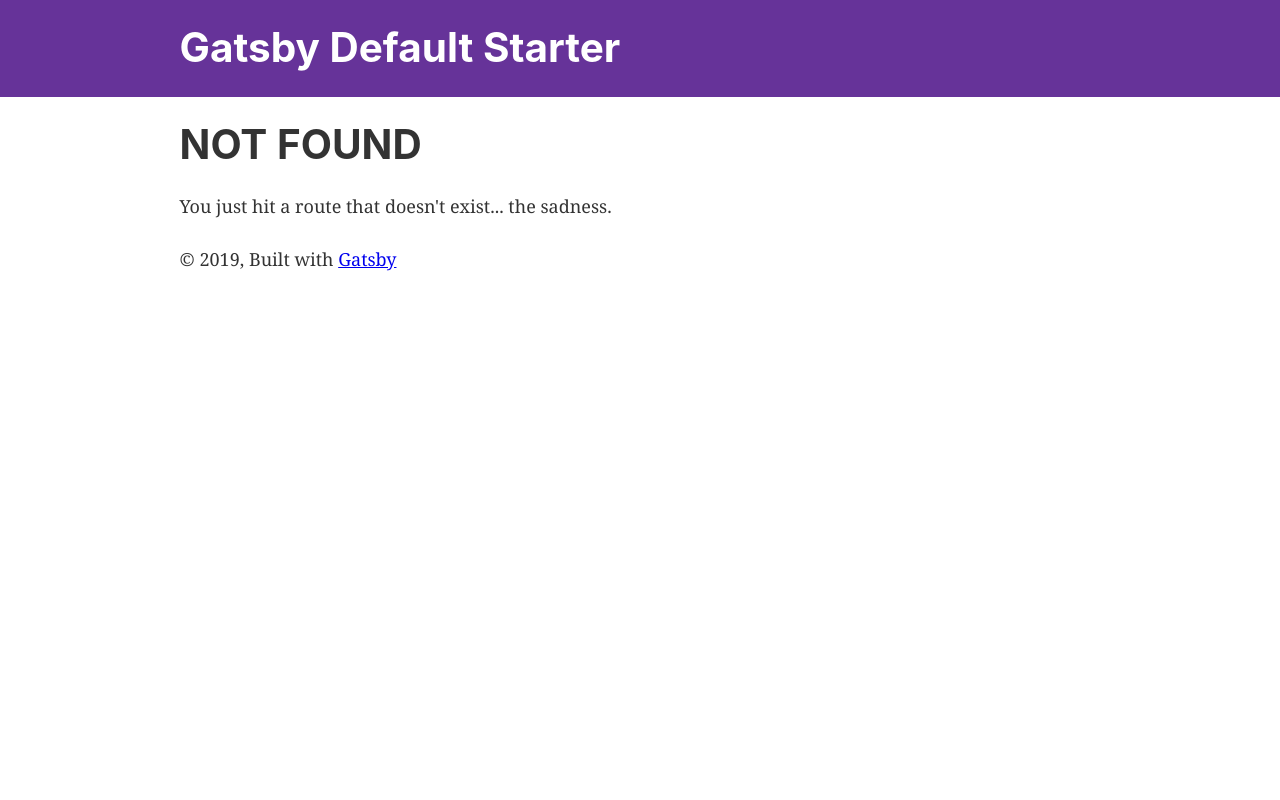
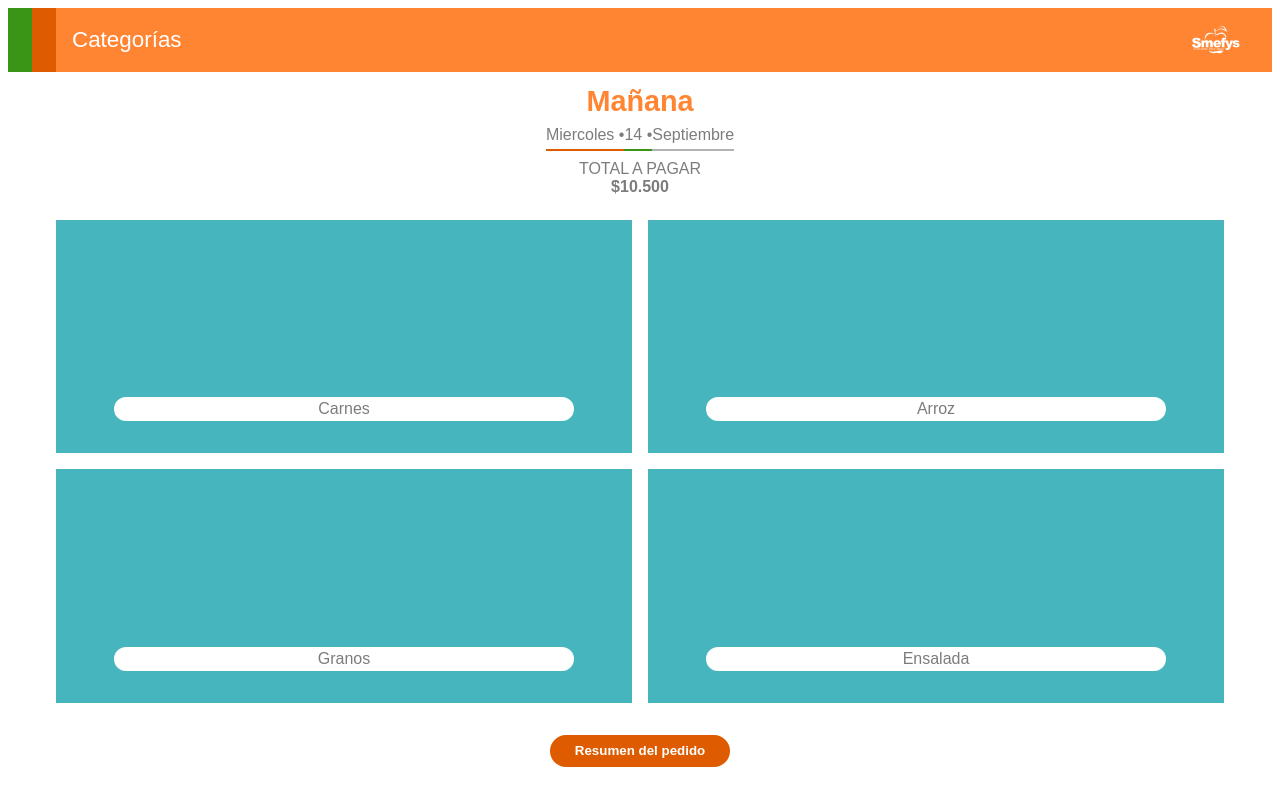
Before and after one commit to iduart/smefys, a Gatsby site: page /categories in a window 1280 px wide. Before the commit this address had no page. Built offline with nearby package versions, Linux system fonts and the light colour scheme; Gatsby itself is replaced by a stand-in of ours.

Commit message:
Add categories page layout

```diff
--- a/src/components/Button/button.js
+++ b/src/components/Button/button.js
@@ -1,13 +1,28 @@
-import styled from 'styled-components';
+import styled from "styled-components"
 
-export const Button = styled.button`
+const Button = styled.button`
   border-radius: 2rem;
   border: solid transparent 1px;
-  color: #FFFFFF;
-  background-color: #3A9517;
+  color: #ffffff;
+  padding: 0;
+  margin: 0;
+`
+
+export const PrimaryButton = styled(Button)`
+  background-color: #3a9517;
   padding: 0.9rem 3rem;
   font-size: 1.2rem;
   font-weight: bold;
   height: 3.4rem;
   width: 70%;
-`;
+`
+
+export const SecondaryButton = styled(Button)`
+  background-color: #de5b00;
+  padding-left: 1.5rem;
+  padding-right: 1.5rem;
+  padding-top: 0.4rem;
+  padding-bottom: 0.4rem;
+  font-weight: bold;
+  height: 2rem;
+`
--- a/src/components/Icons/index.js
+++ b/src/components/Icons/index.js
@@ -1,3 +1,4 @@
 export { Logo } from './Logo';
 export { UserAvatarIcon } from './UserAvatarIcon';
 export { FacebookIcon } from './FacebookIcon';
+export { LogoIcon } from './LogoIcon';
--- /dev/null
+++ b/src/pages/categories.js
@@ -0,0 +1,159 @@
+import React from "react"
+import styled from "styled-components"
+import { LogoIcon } from "../components/Icons"
+import { SecondaryButton } from '../components/Button/Button';
+
+const Page = styled.div`
+  font-family: arial;
+  color: #7c7c7c;
+`
+
+const Header = styled.div`
+  display: flex;
+  flex-flow: row nowrap;
+  height: 4rem;
+  background-color: #ff8533;
+  color: #ffffff;
+  font-size: 1.4rem;
+  align-items: center;
+  padding-right: 2rem;
+`
+
+const ColorBlock = styled.div`
+  background-color: ${props => props.color}
+  width: 1.5rem;
+  height: 100%;
+`
+
+const Title = styled.div`
+  margin-left: 1rem;
+`
+
+const HeaderIcon = styled(LogoIcon)`
+  margin-left: auto;
+`
+
+const Content = styled.div`
+  display: flex;
+  flex-flow: column nowrap;
+`
+
+const ContentHeader = styled.div`
+  display: flex;
+  flex-flow: column nowrap;
+  align-items: center;
+  margin-top: 0.8rem;
+
+  .title {
+    color: #ff8533;
+    font-size: 1.8rem;
+    font-weight: bold;
+  }
+
+  .order-date {
+    margin-top: 0.5rem;
+
+    span {
+      padding-bottom: 0.4rem;
+    }
+
+    span:nth-child(1) {
+      border-bottom: solid #DE5B00 2px;
+    }
+
+    span:nth-child(2) {
+      border-bottom: solid #3A9517 2px;
+    }
+
+    span:nth-child(3) {
+      border-bottom: solid #B3B3B3 2px;
+    }
+  }
+
+  .total-payment {
+    margin-top: 1rem;
+
+    .total-payment-value {
+      font-weight: bold;
+      text-align: center;
+    }
+  }
+`
+
+const ContentBody = styled.div`
+  display: grid;
+  margin-top: 1.5rem;
+  grid-template-columns: repeat(2, 1fr);
+  grid-gap: 1rem;
+  padding: 0 3rem;
+`;
+
+const Category = styled.div`
+  background-color: #47B5BE;
+  min-height: 9rem;
+  padding: 10%;
+  padding-bottom: 2rem;
+  display: flex;
+  flex-direction: column;
+  justify-content: flex-end;
+
+  div {
+    background-color: #FFFFFF;
+    border-radius: 20px;
+    text-align: center;
+    bottom: 20%;
+    padding: 0.2rem 0.5rem;
+  }
+`;
+
+const Footer = styled.div`
+  display: flex;
+  justify-content: center;
+  margin-top: 2rem;
+`;
+
+const CategoriesPage = () => {
+  return (
+    <Page>
+      <Header>
+        <ColorBlock color="#3A9517" />
+        <ColorBlock color="#DE5B00" />
+        <Title>Categor&iacute;as</Title>
+        <HeaderIcon />
+      </Header>
+      <Content>
+        <ContentHeader>
+          <div className="title">Mañana</div>
+          <div className="order-date">
+            <span>Miercoles &bull;</span>
+            <span>14 &bull;</span>
+            <span>Septiembre</span>
+          </div>
+          <div className="total-payment">
+            <div className="total-payment-title">TOTAL A PAGAR</div>
+            <div className="total-payment-value">$10.500</div>
+          </div>
+        </ContentHeader>
+        <ContentBody>
+          <Category>
+            <div>Carnes</div>
+          </Category>
+          <Category>
+            <div>Arroz</div>
+          </Category>
+          <Category>
+            <div>Granos</div>
+          </Category>
+          <Category>
+            <div>Ensalada</div>
+          </Category>
+        </ContentBody>
+      </Content>
+      <Footer>
+        <SecondaryButton>Resumen del pedido</SecondaryButton>
+      </Footer>
+    </Page>
+  )
+}
+
+export default CategoriesPage
--- a/src/pages/login.js
+++ b/src/pages/login.js
@@ -2,7 +2,7 @@ import React from "react"
 import styled from "styled-components"
 import { Logo, UserAvatarIcon, FacebookIcon } from "../components/Icons"
 import { Input } from "../components/Input/Input"
-import { Button } from "../components/Button/Button"
+import { PrimaryButton } from "../components/Button/Button"
 
 const Page = styled.div`
   padding: 2rem;
@@ -60,7 +60,7 @@ const LoginPage = () => {
       <LoginForm>
         <Input type="text" placeholder="EMAIL" />
         <Input type="password" placeholder="CONTRASEÑA" />
-        <Button>ENTRAR</Button>
+        <PrimaryButton>ENTRAR</PrimaryButton>
       </LoginForm>
       <Footer>
         <a href="#">Crear cuenta</a>
```
Also changed, not shown: src/components/Icons/LogoIcon.js (added).
